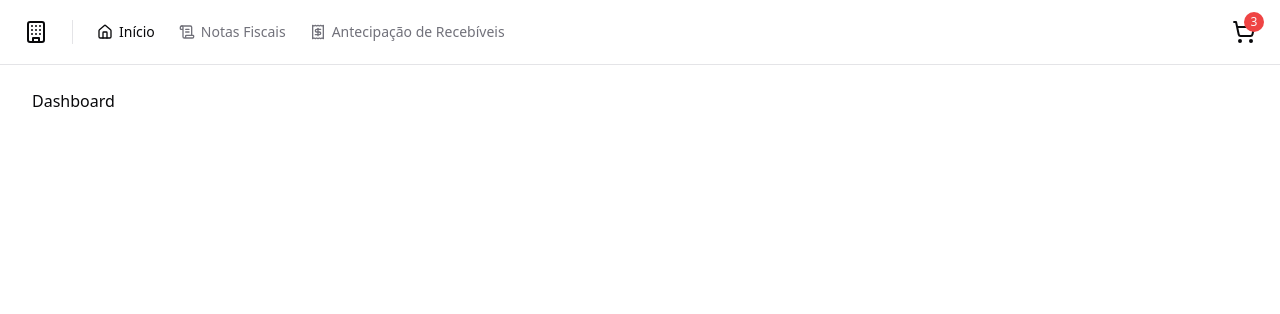
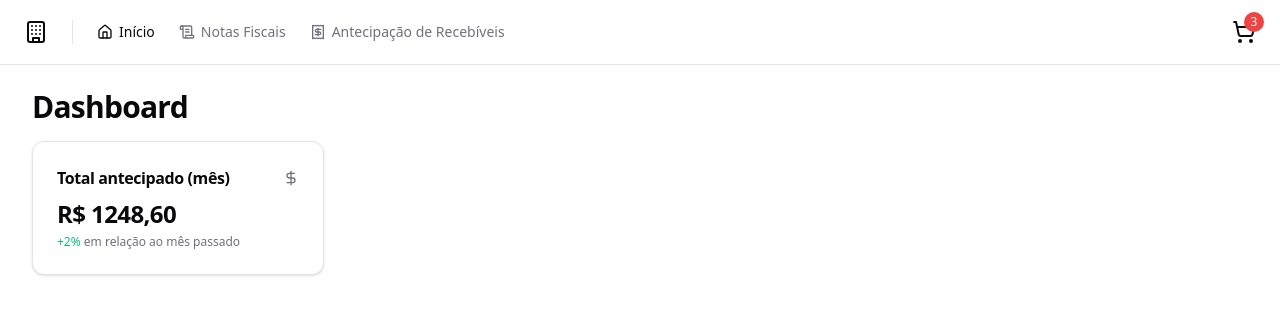
Before and after one commit to brenonPerez/anticipay-web, a React (Vite) app: page / in a window 1280 px wide. Shown: the top 314 px of the page. Built offline with nearby package versions, Linux system fonts and the light colour scheme.

Commit message:
feat: add componente para dashboard

```diff
--- a/src/pages/app/dashboard.tsx
+++ /dev/null
@@ -1,10 +0,0 @@
-import { Helmet } from 'react-helmet-async'
-
-export function Dashboard() {
-  return (
-    <>
-      <Helmet title="Dashboard" />
-      <h1>Dashboard</h1>
-    </>
-  )
-}
--- /dev/null
+++ b/src/pages/app/dashboard/dashboard.tsx
@@ -0,0 +1,18 @@
+import { Helmet } from 'react-helmet-async'
+
+import { MonthInAdvanceCard } from './month-in-advance-card'
+
+export function Dashboard() {
+  return (
+    <>
+      <Helmet title="Dashboard" />
+      <div className="flex flex-col gap-4">
+        <h1 className="text-3xl font-bold tracking-tight">Dashboard</h1>
+
+        <div className="grid grid-cols-4 gap-4">
+          <MonthInAdvanceCard />
+        </div>
+      </div>
+    </>
+  )
+}
--- /dev/null
+++ b/src/pages/app/dashboard/month-in-advance-card.tsx
@@ -0,0 +1,23 @@
+import { DollarSign } from 'lucide-react'
+
+import { Card, CardContent, CardHeader, CardTitle } from '@/components/ui/card'
+
+export function MonthInAdvanceCard() {
+  return (
+    <Card>
+      <CardHeader className="flex-row items-center justify-between space-y-0 pb-2">
+        <CardTitle className="text-base font-semibold">
+          Total antecipado (mês)
+        </CardTitle>
+        <DollarSign className="h-4 w-4 text-muted-foreground" />
+      </CardHeader>
+      <CardContent className="space-y-1">
+        <span className="text-2xl font-bold tracking-tight">R$ 1248,60</span>
+        <p className="text-xs text-muted-foreground">
+          <span className="text-emerald-500 dark:text-emerald-400">+2%</span> em
+          relação ao mês passado
+        </p>
+      </CardContent>
+    </Card>
+  )
+}
--- a/src/pages/app/receivables/receivables-card.tsx
+++ b/src/pages/app/receivables/receivables-card.tsx
@@ -30,7 +30,9 @@
         </div>
         <div className="flex justify-between">
           <span className="font-medium">Valor a Receber:</span>
-          <span>R$ 1.313,34</span>
+          <span className="text-emerald-500 dark:text-emerald-400">
+            R$ 1.313,34
+          </span>
         </div>
       </CardContent>
       <CardFooter className="flex justify-end">
--- a/src/routes.tsx
+++ b/src/routes.tsx
@@ -2,7 +2,7 @@
 
 import { AppLayout } from './pages/_layouts/app'
 import { AuthLayout } from './pages/_layouts/auth'
-import { Dashboard } from './pages/app/dashboard'
+import { Dashboard } from './pages/app/dashboard/dashboard'
 import { Invoices } from './pages/app/invoices/invoices'
 import { Receivables } from './pages/app/receivables/receivables'
 import { SignIn } from './pages/auth/sign-in'
```
